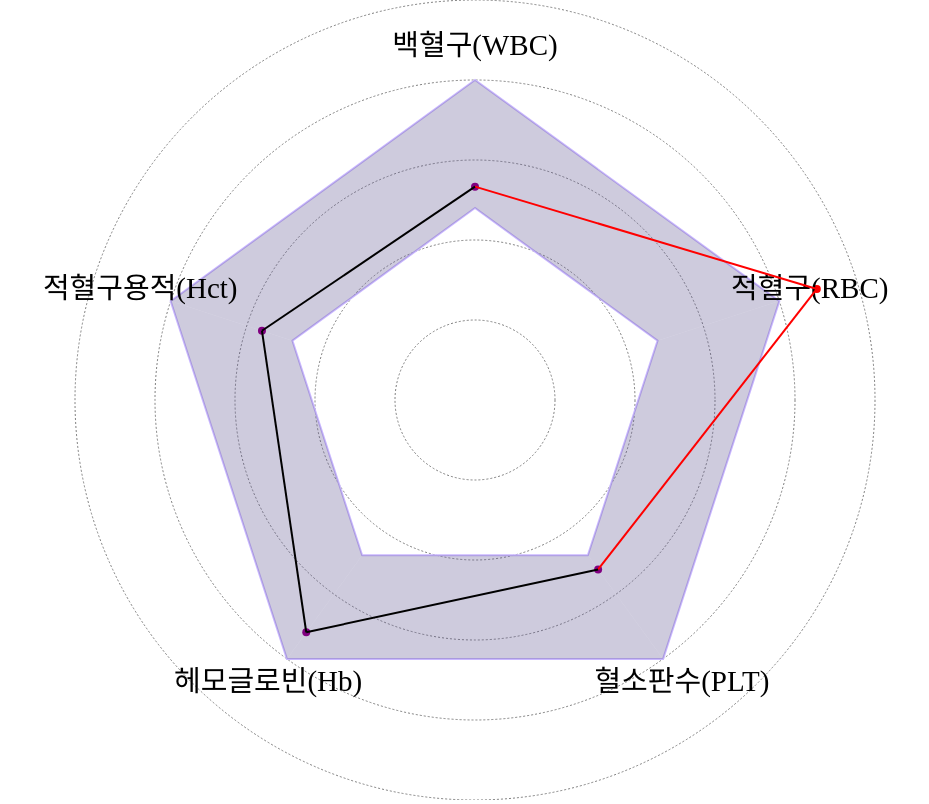
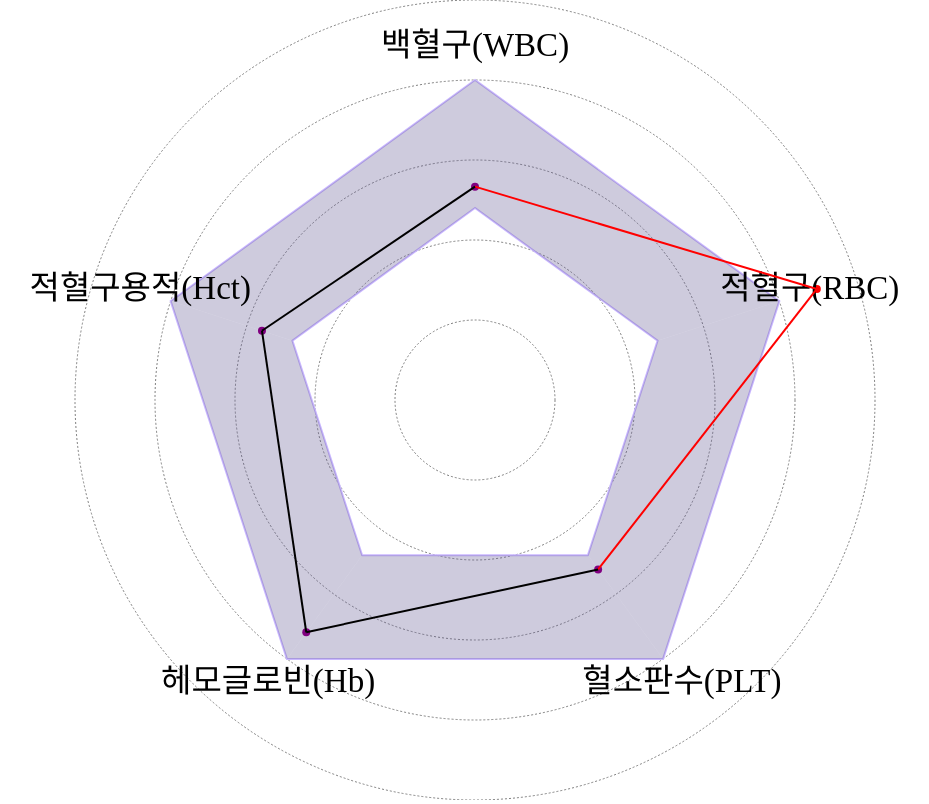
Before and after one commit to puzzlecollector/syn_blood_analyzer, a Django app: page /common/radarchart in a window 1280 px wide. Shown: the whole page, without its empty margins (165-1094 px from the left). Run offline with Django 4.2, Linux system fonts and the light colour scheme.

Commit message:
increased labels text font size

```diff
--- a/templates/common/radar_chart2.html
+++ b/templates/common/radar_chart2.html
@@ -139,7 +139,7 @@
                             .attr('y', labelY)
                             .text(d.axis)
                             .style('text-anchor', 'middle')
-                            .style('font-size', '29px') // used to be 11px
+                            .style('font-size', '33px') // used to be 11px
                             .attr('alignment-baseline', 'middle')
                             .attr('data-axis', d.axis);
 
```
